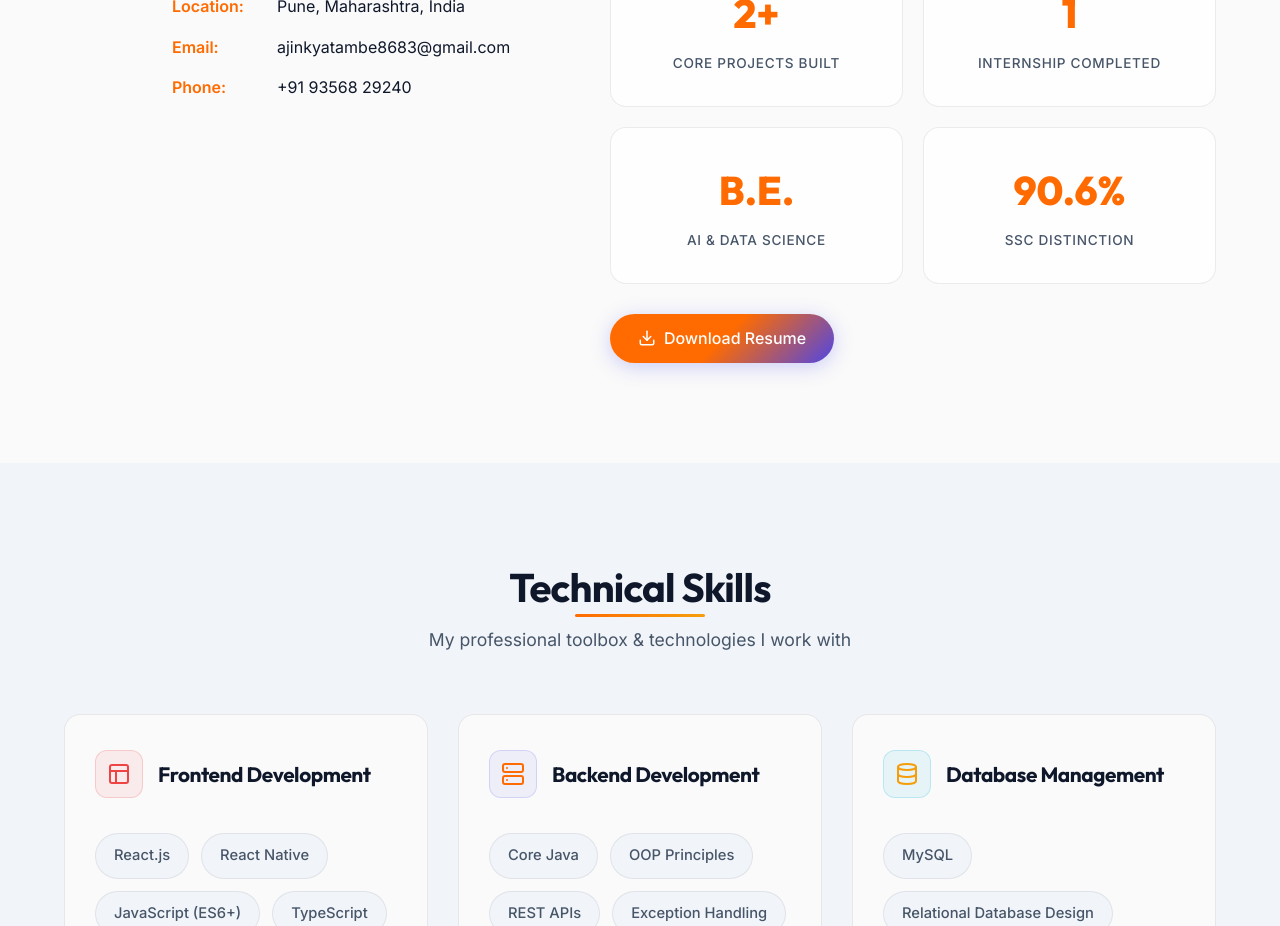
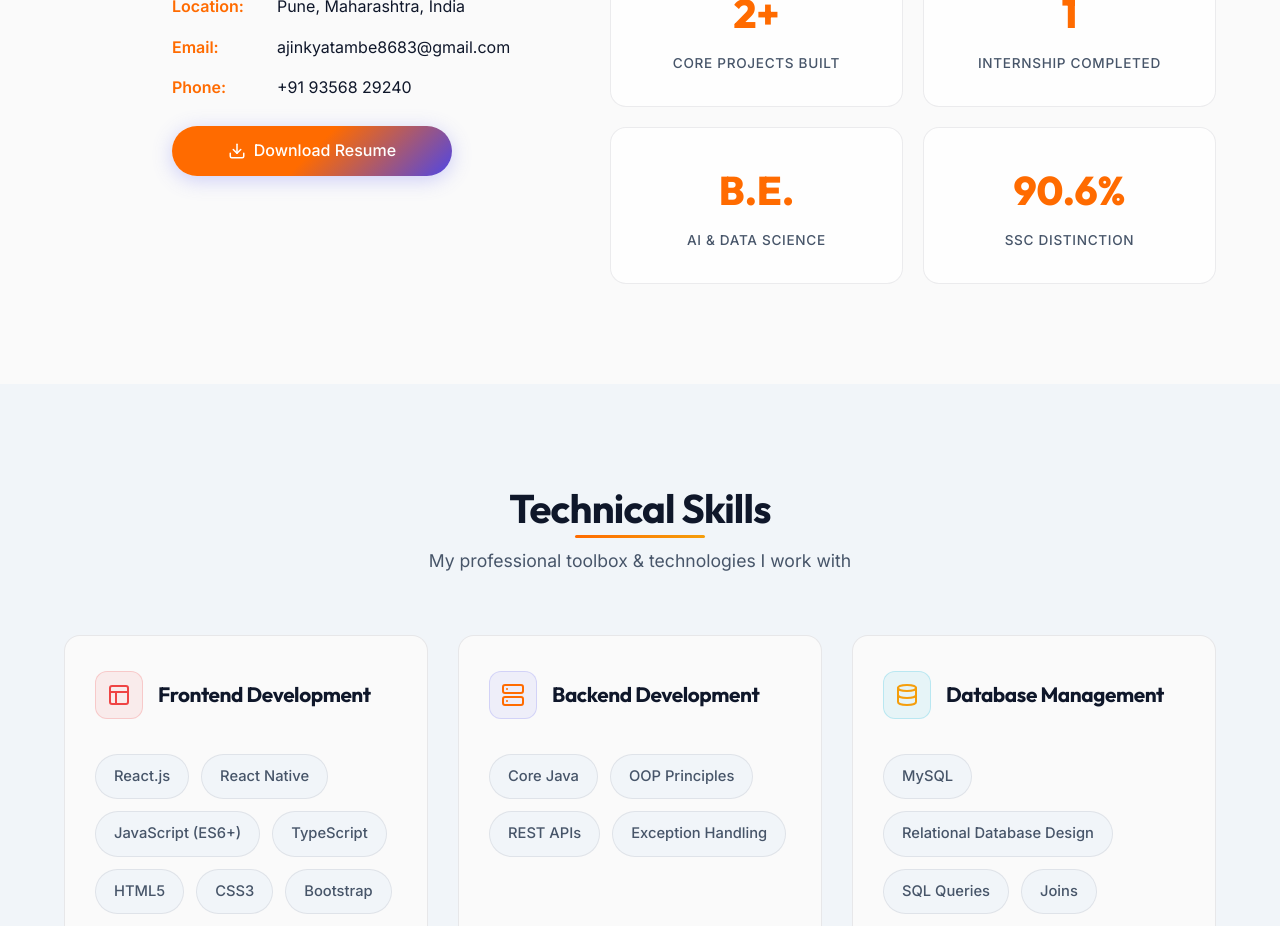
Before and after one commit to ajinkyatambe8683/Ajinkya_Tambe_Portfolio, a React (Vite) app: page / in a window 1280 px wide. Shown: the part 1400-2326 px from the top of the page. Built offline with nearby package versions, Linux system fonts and the light colour scheme.

Commit message:
style: position download resume button in the left column under contact details

```diff
--- a/src/components/About.jsx
+++ b/src/components/About.jsx
@@ -36,6 +36,19 @@ const About = () => {
                                 </span>
                             </div>
                         </div>
+
+                        {/* Download Resume Button */}
+                        <div className="about-actions" style={{ marginTop: '25px', width: '100%', maxWidth: '280px' }}>
+                            <a
+                                href="/Ajinkya_Sakharam_Tambe_Resume.pdf"
+                                download="Ajinkya_Sakharam_Tambe_Resume.pdf"
+                                className="btn btn-primary btn-block"
+                                style={{ width: '100%' }}
+                            >
+                                <Download size={18} />
+                                <span>Download Resume</span>
+                            </a>
+                        </div>
                     </div>
 
                     {/* Right Column: Biography & Stats Grid */}
@@ -67,18 +80,6 @@ const About = () => {
                                 <span className="stat-name">SSC Distinction</span>
                             </div>
                         </div>
-
-                        {/* Download Resume Button */}
-                        <div className="about-actions" style={{ marginTop: '30px' }}>
-                            <a
-                                href="/Ajinkya_Sakharam_Tambe_Resume.pdf"
-                                download="Ajinkya_Sakharam_Tambe_Resume.pdf"
-                                className="btn btn-primary"
-                            >
-                                <Download size={18} />
-                                <span>Download Resume</span>
-                            </a>
-                        </div>
                     </div>
                 </div>
             </div>
```
